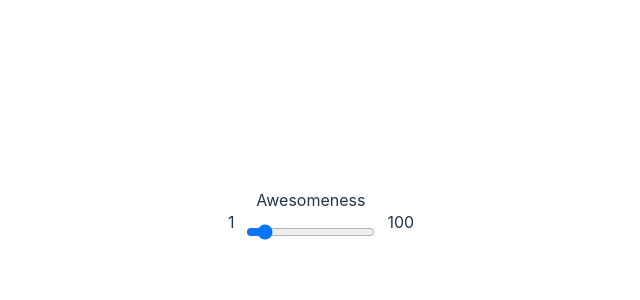
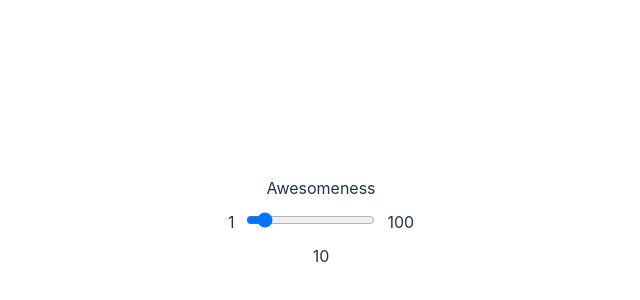
Before and after one commit to acywatson/slydes, a React (Vite) app: page / in a window 1280 px wide. Shown: the part 178-478 px from the top of the page, without its empty margins (319-959 px from the left). Built offline with nearby package versions, Linux system fonts and the light colour scheme.

Commit message:
add injected styles

```diff
--- a/package.json
+++ b/package.json
@@ -60,6 +60,7 @@
     "typescript": "^4.8.4",
     "vite": "^3.2.0",
     "vite-plugin-dts": "^1.6.6",
-    "vite-tsconfig-paths": "^3.5.2"
+    "vite-tsconfig-paths": "^3.5.2",
+    "vite-plugin-css-injected-by-js": "^2.1.1"
   }
 }
--- a/src/components/index.ts
+++ b/src/components/index.ts
@@ -1,3 +1,3 @@
-import Slider from './slyder/Slyder'
+import Slyder from './slyder/Slyder'
 
-export { Slider }
+export { Slyder }
--- a/src/components/slyder/Slyder.tsx
+++ b/src/components/slyder/Slyder.tsx
@@ -30,7 +30,7 @@ interface Props {
   hideValue?: boolean
 }
 
-export default function Slider({
+export default function Slyder({
   label,
   id,
   max,
@@ -57,11 +57,11 @@ export default function Slider({
 
   return (
     <div className={`slider-container ${className ?? ''}`}>
-      <div className="slider-min-label">{minLabel !== undefined ? minLabel : min}</div>
+      <div className="slider-label">
+        <label htmlFor={id}>{label}</label>
+      </div>
       <div className="slider-input-container">
-        <div className="slider-label">
-          <label htmlFor={id}>{label}</label>
-        </div>
+        <div className="slider-min-label">{minLabel !== undefined ? minLabel : min}</div>
         <div className="slider-input">
           {initialValue !== undefined ? (
             <input
@@ -87,13 +87,11 @@ export default function Slider({
             />
           )}
         </div>
-        {hideValue ? (
-          <div className="slider-value">
-            <output htmlFor={id}>{currentValue ?? value}</output>
-          </div>
-        ) : null}
+        <div className="slider-max-label">{maxLabel !== undefined ? maxLabel : max}</div>
       </div>
-      <div className="slider-max-label">{maxLabel !== undefined ? maxLabel : max}</div>
+      <div className="slider-value">
+        {!hideValue ? <output htmlFor={id}>{currentValue ?? value}</output> : null}
+      </div>
     </div>
   )
 }
--- a/src/components/slyder/styles.css
+++ b/src/components/slyder/styles.css
@@ -1,10 +1,10 @@
 .slider-container {
 	display: flex;
+	flex-direction: column;
 }
 
 .slider-input-container {
 	display: flex;
-	flex-direction: column;
 }
 
 .slider-input {
--- a/src/playground/App.tsx
+++ b/src/playground/App.tsx
@@ -1,7 +1,7 @@
 import * as React from 'react'
 import { useState } from 'react'
 import './App.css'
-import { Slider } from 'src/components'
+import { Slyder } from 'src/components'
 
 function App(): JSX.Element {
   const [value, setValue] = useState<number>(10)
@@ -9,7 +9,7 @@ function App(): JSX.Element {
   return (
     <div className="App">
       <div>
-        <Slider
+        <Slyder
           id={'my-slider'}
           label={'Awesomeness'}
           min={1}
@@ -21,7 +21,6 @@ function App(): JSX.Element {
           value={value}
         />
       </div>
-      <div></div>
     </div>
   )
 }
--- a/vite.config.ts
+++ b/vite.config.ts
@@ -4,6 +4,7 @@ import react from '@vitejs/plugin-react'
 import { defineConfig } from 'vite'
 import dts from 'vite-plugin-dts'
 import tsConfigPaths from 'vite-tsconfig-paths'
+import cssInjectedByJsPlugin from 'vite-plugin-css-injected-by-js'
 import * as packageJson from './package.json'
 
 // https://vitejs.dev/config/
@@ -14,6 +15,7 @@ export default defineConfig((configEnv) => ({
     dts({
       include: ['src/components/'],
     }),
+    cssInjectedByJsPlugin()
   ],
   build: {
     lib: {
```
Also changed, not shown: 1 other file (tests, documents, lock files or other folders).
